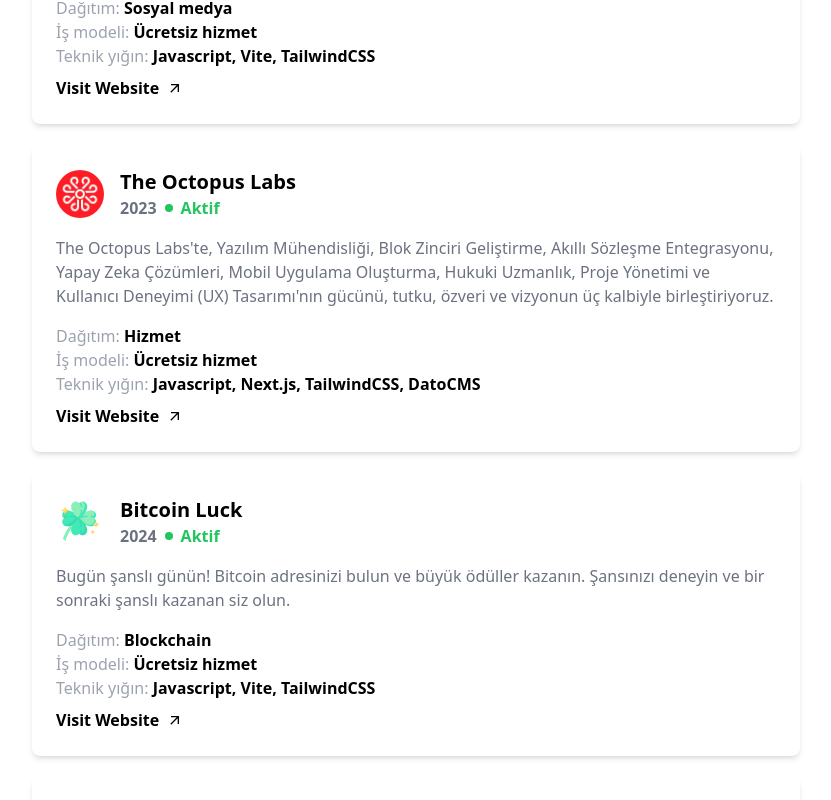
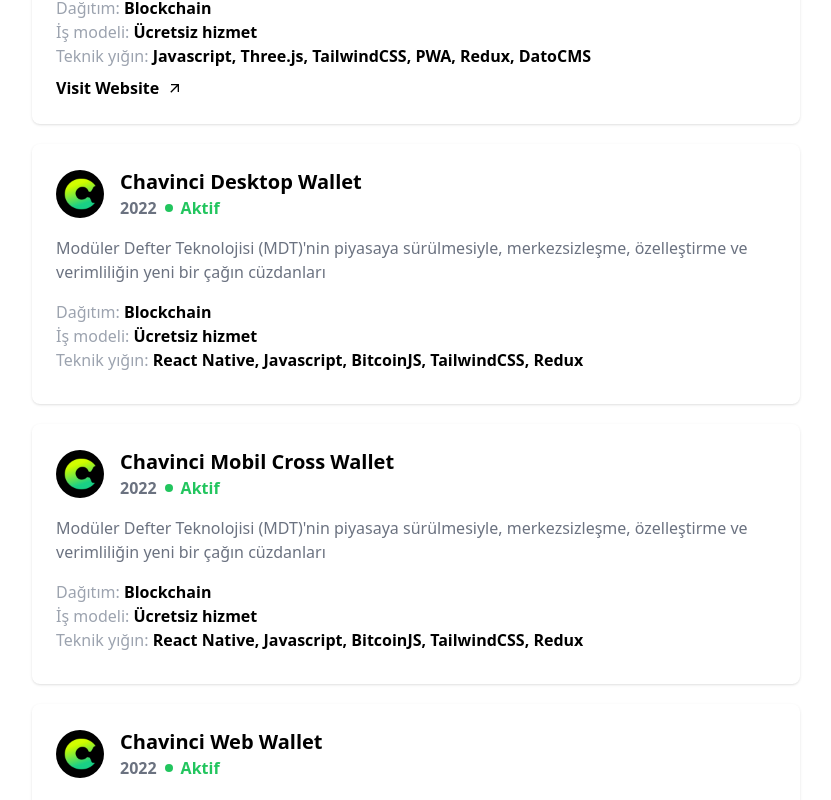
Before and after one commit to srkanyalcinkaya/portfolio, a Next.js app: page /projects in a window 1280 px wide. Shown: the part 432-1232 px from the top of the page, without its empty margins (224-1055 px from the left). Built offline with nearby package versions, Linux system fonts and the light colour scheme.

Commit message:
edit pages and added projects

```diff
--- a/app/layout.tsx
+++ b/app/layout.tsx
@@ -51,9 +51,9 @@
 }>) {
 
   return (
-    <html lang="en" >
+    <html lang="tr" >
       <body
-        className={`font-sans antialiased bg-white dark:bg-black text-[#6b7280] dark:text-white`}
+        className={`font-sans antialiased bg-white dark:bg-black text-[#6b7280] dark:text-white px-4`}
       >
 
         <div className="max-w-screen-md mx-auto">
--- a/app/page.tsx
+++ b/app/page.tsx
@@ -1,11 +1,12 @@
 import Link from "next/link";
 import { FiGithub, FiLinkedin, FiTwitter } from "react-icons/fi";
+import { LiaTelegram } from "react-icons/lia";
 
 export default function Home() {
   return (
     <main>
       <p className="text-xl mb-5">
-        Ben, profesyonel bir editör ve yazılım geliştiricisiyim. Topluluk yönetimi ve geliştirme konusunda profesyonel olarak 5 yıldır ilgileniyorum, alanlarında yüksek düzeyde bilgi ve deneyime sahip olduğum.
+        Ben, profesyonel bir yazılım geliştiricisiyim. Topluluk yönetimi ve geliştirme konusunda profesyonel olarak 5 yıldır ilgileniyorum, alanlarında yüksek düzeyde bilgi ve deneyime sahip olduğum.
       </p>
       <p className="text-xl mb-5">
         Bu, benim sayısal evim, burada paylaşıyorum
@@ -16,13 +17,16 @@
       <div className="flex gap-2 items-center text-xl text-black dark:text-white">
         İletişime geçmek için:
         <Link href="https://x.com/srkanyalcinkaya" target="_blank">
-          <FiTwitter size={16}/>
+          <FiTwitter size={16} />
         </Link>
         <Link href="https://github.com/srkanyalcinkaya" target="_blank">
-          <FiGithub size={16}/>
+          <FiGithub size={16} />
         </Link>
         <Link href="https://www.linkedin.com/in/serkan-yalcinkaya/" target="_blank">
-          <FiLinkedin size={16}/>
+          <FiLinkedin size={16} />
+        </Link>
+        <Link href="https://t.me/srkanyalcinkaya" target="_blank">
+          <LiaTelegram size={16} />
         </Link>
       </div>
 
--- a/components/ui/header/index.tsx
+++ b/components/ui/header/index.tsx
@@ -13,10 +13,10 @@
             <div className="md:hidden block absolute top-5 right-5 cursor-pointer" onClick={toggleTheme}>
                 {theme === 'light' ? <FiMoon size={24} /> : <FiSun size={24} />}
             </div>
-            <div className="flex items-center gap-9">
+            <div className="flex md:flex-row flex-col justify-center items-center gap-9">
                 <Image src="/serkan.jpeg" alt="Serkan Yalçınkaya" className="rounded-full" width={80} height={80} />
-                <div className="flex flex-col justify-between gap-5">
-                    <h1 className="text-5xl pt-2 font-extrabold text-black dark:text-white">Serkan Yalçınkaya</h1>
+                <div className="flex flex-col justify-center md:items-start items-center  md:justify-start gap-5">
+                    <h1 className="text-5xl pt-2 font-extrabold text-black dark:text-white text-center">Serkan Yalçınkaya</h1>
                     <nav className="mb-5">
                         <ul className="flex gap-6 uppercase font-medium   text-xs">
                             <li>
--- a/components/ui/project-list/index.tsx
+++ b/components/ui/project-list/index.tsx
@@ -16,7 +16,7 @@
 
 export const ProjectList = ({ title, year, description, distribution, businessModel, technicalStack, link, img, active }: ProjectListProps) => {
     return (
-        <div className="p-6 rounded-lg shadow-md w-full mb-5">
+        <div className="p-6 rounded-lg shadow dark:shadow-white shadaow-black w-full mb-5">
             <div className="flex items-center mb-4">
                 <div className="w-12 h-12 rounded-full mr-4">
                     <Image src={img} alt={title} width={48} height={48} className="rounded-full" />
--- a/constants/index.ts
+++ b/constants/index.ts
@@ -1,12 +1,54 @@
 const projects = [
     {
-        title: "Arabcılar Pansiyon ve Hotel",
-        description: "Arabcılar Pansiyon ve Hotel için geliştirdiğim QR menü sitesi, misafirlerin yiyecek ve içecek seçeneklerini kolayca görüntüleyebilmesini sağlayan kullanıcı dostu bir dijital çözümdür.",
-        distribution: "Sosyal medya",
+        title: "Chavinci Network",
+        description: "Modüler Defter Teknolojisi (MDT)'nin piyasaya sürülmesiyle, merkezsizleşme, özelleştirme ve verimliliğin yeni bir çağı burada",
+        distribution: "Blockchain",
+        businessModel: "Ücretsiz hizmet",
+        technicalStack: "Javascript, Three.js, TailwindCSS, PWA, Redux, DatoCMS",
+        link: "https://chavinci.com/",
+        img: "/images/projects/chavinci-icon.png",
+        year: "2022",
+        active: true
+    },
+    {
+        title: "Chavinci Desktop Wallet",
+        description: "Modüler Defter Teknolojisi (MDT)'nin piyasaya sürülmesiyle, merkezsizleşme, özelleştirme ve verimliliğin yeni bir çağın cüzdanları",
+        distribution: "Blockchain",
+        businessModel: "Ücretsiz hizmet",
+        technicalStack: "React Native, Javascript, BitcoinJS, TailwindCSS, Redux",
+        img: "/images/projects/chavinci-icon.png",
+        year: "2022",
+        active: true
+    },
+    {
+        title: "Chavinci Mobil Cross Wallet",
+        description: "Modüler Defter Teknolojisi (MDT)'nin piyasaya sürülmesiyle, merkezsizleşme, özelleştirme ve verimliliğin yeni bir çağın cüzdanları",
+        distribution: "Blockchain",
+        businessModel: "Ücretsiz hizmet",
+        technicalStack: "React Native, Javascript, BitcoinJS, TailwindCSS, Redux",
+        img: "/images/projects/chavinci-icon.png",
+        year: "2022",
+        active: true
+    },
+    {
+        title: "Chavinci Web Wallet",
+        description: "Modüler Defter Teknolojisi (MDT)'nin piyasaya sürülmesiyle, merkezsizleşme, özelleştirme ve verimliliğin yeni bir çağın cüzdanları",
+        distribution: "Blockchain",
+        businessModel: "Ücretsiz hizmet",
+        technicalStack: "Javascript, BitcoinJS, TailwindCSS, PWA, Redux",
+        link: "https://wallet.cha.network/",
+        img: "/images/projects/chavinci-icon.png",
+        year: "2022",
+        active: true
+    },
+    {
+        title: "Bitcoin Luck",
+        description: "Bugün şanslı günün! Bitcoin adresinizi bulun ve büyük ödüller kazanın. Şansınızı deneyin ve bir sonraki şanslı kazanan siz olun.",
+        distribution: "Blockchain",
         businessModel: "Ücretsiz hizmet",
         technicalStack: "Javascript, Vite, TailwindCSS",
-        link: "https://www.arabacilarpansiyon.com/",
-        img: "/images/projects/arabcilarpansiyonlogo.png",
+        link: "https://guardbotwaitlist.vercel.app/",
+        img: "/images/projects/bitcoinluck-logo.png",
         year: "2024",
         active: true
     },
@@ -22,14 +64,14 @@
         active: true
     },
     {
-        title: "Bitcoin Luck",
-        description: "Bugün şanslı günün! Bitcoin adresinizi bulun ve büyük ödüller kazanın. Şansınızı deneyin ve bir sonraki şanslı kazanan siz olun.",
+        title: "LawLinkGlobal",
+        description: "Chavinci Ağı tarafından desteklenen güvenli sohbet kutuları aracılığıyla doğrulanmış avukatlarla küresel olarak bağlantı kurun - Kripto para birimiyle ödeme yapın - KYC olmayan modelimizle maksimum gizliliğin keyfini çıkarın - ve merkezi olmayan hukuka erişin",
         distribution: "Blockchain",
         businessModel: "Ücretsiz hizmet",
         technicalStack: "Javascript, Vite, TailwindCSS",
-        link: "https://guardbotwaitlist.vercel.app/",
-        img: "/images/projects/bitcoinluck-logo.png",
-        year: "2024",
+        link: "https://lawlinkglobal.com/",
+        img: "/images/projects/lawlinkglobal-logo.png",
+        year: "2022",
         active: true
     },
     {
@@ -53,6 +95,17 @@
         active: true
     },
     {
+        title: "Arabcılar Pansiyon ve Hotel",
+        description: "Arabcılar Pansiyon ve Hotel için geliştirdiğim QR menü sitesi, misafirlerin yiyecek ve içecek seçeneklerini kolayca görüntüleyebilmesini sağlayan kullanıcı dostu bir dijital çözümdür.",
+        distribution: "Sosyal medya",
+        businessModel: "Ücretsiz hizmet",
+        technicalStack: "Javascript, Vite, TailwindCSS",
+        link: "https://www.arabacilarpansiyon.com/",
+        img: "/images/projects/arabcilarpansiyonlogo.png",
+        year: "2024",
+        active: true
+    },
+    {
         title: "CharacterCheck",
         description: "CharacterCheck, karakterleri hassas bir şekilde saymak için güçlü bir metin analiz aracıdır. Sezgisel arayüzümüzle metni kolayca analiz edin.",
         distribution: "Araçlar",
@@ -63,17 +116,7 @@
         year: "2024",
         active: true
     },
-    {
-        title: "LawLinkGlobal",
-        description: "Chavinci Ağı tarafından desteklenen güvenli sohbet kutuları aracılığıyla doğrulanmış avukatlarla küresel olarak bağlantı kurun - Kripto para birimiyle ödeme yapın - KYC olmayan modelimizle maksimum gizliliğin keyfini çıkarın - ve merkezi olmayan hukuka erişin",
-        distribution: "Blockchain",
-        businessModel: "Ücretsiz hizmet",
-        technicalStack: "Javascript, Vite, TailwindCSS",
-        link: "https://lawlinkglobal.com/",
-        img: "/images/projects/lawlinkglobal-logo.png",
-        year: "2022",
-        active: true
-    },
+
     {
         title: "Tabirle",
         description: "Rüyanızı tarif edin ve Tabirle’nin yapay zekasının anlamını yorumlamasına izin verin. Yapay zeka ile kapsamlı rüya analizi ve görselleştirme sağlayarak rüyalarınızı hatırlamanıza ve paylaşmanıza yardımcı oluyoruz.",
```
Also changed, not shown: public/images/projects/chavinci-icon.png (added).
